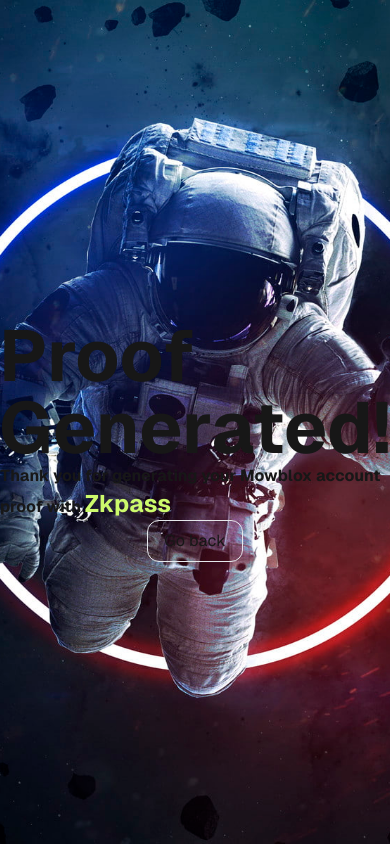
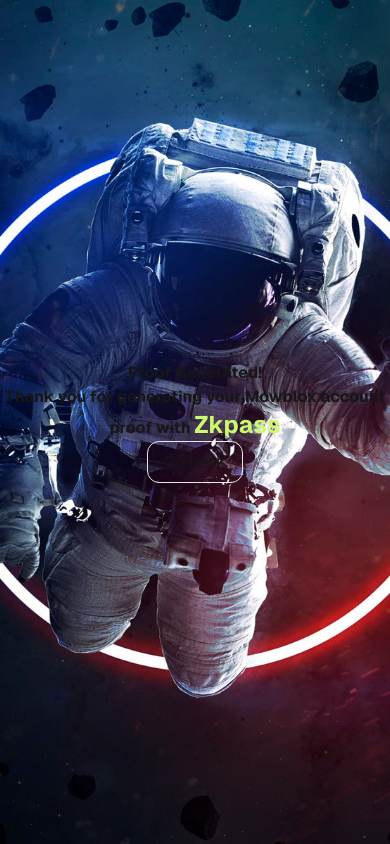
Before and after one commit to Webnai/mowblox-validator, a Next.js app: page /generate-success in a window 390 px wide. Built offline with nearby package versions, Linux system fonts and the light colour scheme.

Commit message:
responsiveness

```diff
--- a/pages/generate-success.js
+++ b/pages/generate-success.js
@@ -22,13 +22,13 @@
 
   return (
     <div
-      className={`${geistSans.variable} ${geistMono.variable} min-h-screen flex pt-80 bg-cover bg-center items-center flex-col font-[family-name:var(--font-geist-sans)]`}
+      className={`${geistSans.variable} ${geistMono.variable} min-h-screen flex lg:pt-80 bg-cover justify-center lg:justify-start bg-center items-center text-center flex-col font-[family-name:var(--font-geist-sans)]`}
       style={{ backgroundImage: 'url("/proof.jpg")' }}
     >
-      <h1 className="text-7xl font-bold">Proof Generated!</h1>
-      <p className="items-center font-bold">
+      <h1 className=" sm:text-[30px] lg:text-7xl font-bold">Proof Generated!</h1>
+      <p className="items-center font-bold sm:text-[14px]">
         Thank you for generating your Mowblox account proof with{" "}
-        <span className="font-bold text-2xl text-[#CDFA6C]">Zkpass</span>
+        <span className=" font-bold text-2xl text-[#CDFA6C]">Zkpass</span>
       </p>
       <div className="flex gap-5 justify-center w-full">
         <button onClick={handleGoBack} className="border py-2 px-4 rounded-xl">
--- a/pages/index.js
+++ b/pages/index.js
@@ -74,13 +74,13 @@
     <div
       className={`${geistSans.variable} ${geistMono.variable} grid grid-rows-[20px_1fr_20px] items-center justify-items-center min-h-screen p-8 pb-20 gap-16 sm:p-20 font-[family-name:var(--font-geist-sans)] overflow-hidden relative`}
     >
-      <main className="flex flex-col gap-8 row-start-2 items-center sm:items-start ">
+      <main className="flex flex-col gap-8 row-start-2 items-center sm:items-start text-center ">
         <h1 className="text-4xl font-bold ">Mowblox Account Validation</h1>
         <p className="text-lg">
           This app checks if you have a valid account with Mowblox.
         </p>
         <Image
-          className="absolute right-48 -z-10 -mt-80 "
+          className="absolute lg:right-48 -z-10 sm:top-0 lg:-mt-80 "
           src="/astro2.jpg"
           alt="astronaut logo"
           width={800}
--- a/pages/verify-success.js
+++ b/pages/verify-success.js
@@ -22,10 +22,10 @@
 
   return (
     <div
-      className={`${geistSans.variable} ${geistMono.variable} min-h-screen flex justify-center bg-cover bg-center items-center flex-col font-[family-name:var(--font-geist-sans)]`}
+      className={`${geistSans.variable} ${geistMono.variable} min-h-screen flex justify-center bg-cover bg-center text-center items-center flex-col font-[family-name:var(--font-geist-sans)]`}
       style={{ backgroundImage: 'url("/success.jpg")' }}
     >
-      <h1 className="text-7xl font-bold text-">Verification Successful!</h1>
+      <h1 className="sm:text-lg lg:text-7xl font-bold text-">Verification Successful!</h1>
       <p className="items-center">
         Thank you for verifying your Mowblox account with{" "}
         <span className="font-bold text-xl">Zkpass</span>
```
